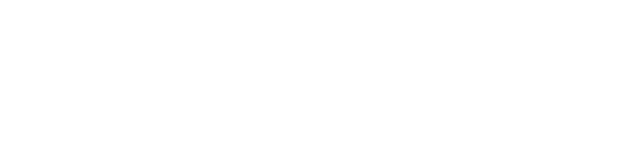
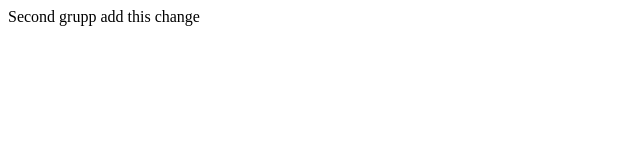
Before and after one commit to GitStudentDeveloper/test_ivt2016, a plain HTML site: page index.html in a window 1280 px wide. Shown: the whole page, without its empty margins (0-640 px from the left). Drawn offline with Linux system fonts and the light colour scheme.

Commit message:
change index.html by second grup

```diff
--- a/index.html
+++ b/index.html
@@ -7,7 +7,9 @@
 
 <body>
 	<div id='main_block'>
-
+		<div id="seconf_grupp">
+			<span>Second grupp add this change</span>
+		</div>
 	</div>
 </body>
 
```
